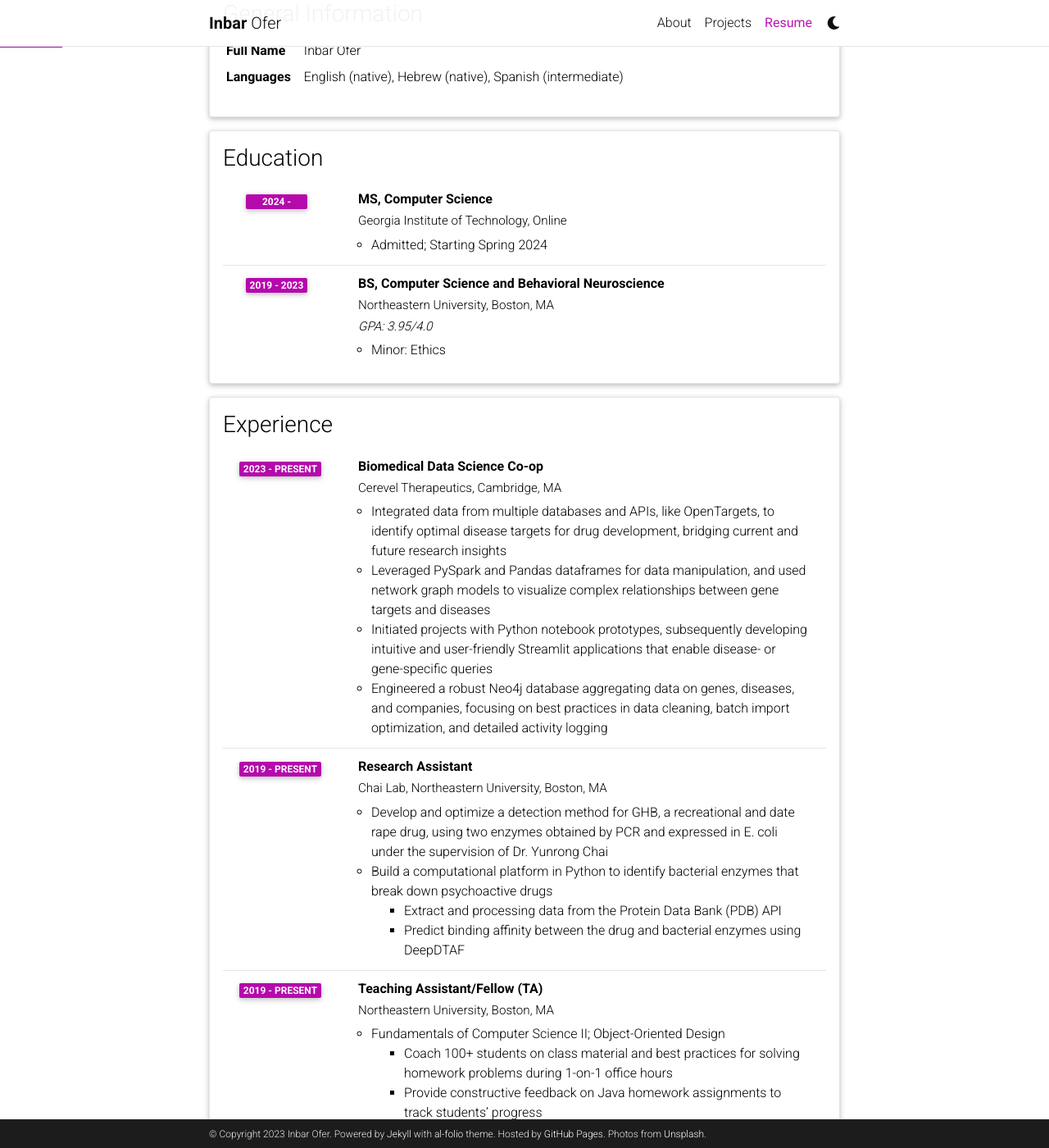
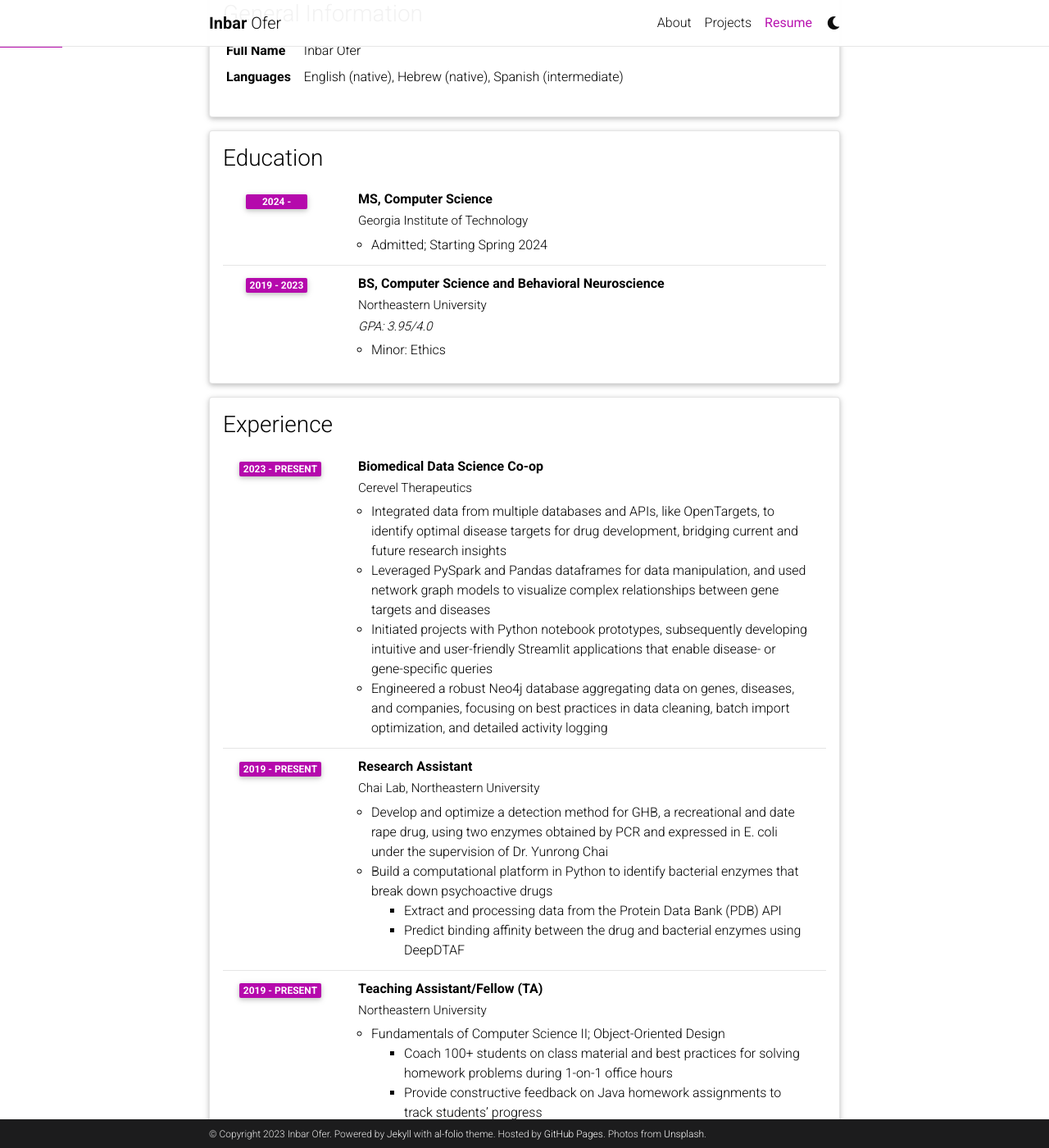
Before and after one commit to inbaro-neu/inbaro-neu.github.io, a Jekyll site: the page built from _pages/cv.md, in a window 1280 px wide and 1400 px high, scrolled down 202 px. Shown: the whole window at 82% size. Built offline with Jekyll 4.4.1, drawn with Linux system fonts in a browser that asks for light colours; comment, search, counter and statistics services are not loaded; a style sheet for code colours, icons or effects is not loaded; some of the changed text lies outside the part shown.

Commit message:
removed locations from cv

```diff
--- a/_data/cv.yml
+++ b/_data/cv.yml
@@ -12,13 +12,13 @@
   type: time_table
   contents:
     - title: MS, Computer Science
-      institution: Georgia Institute of Technology, Online
+      institution: Georgia Institute of Technology
       year: 2024 -
       description:
         - Admitted; Starting Spring 2024
 
     - title: BS, Computer Science and Behavioral Neuroscience
-      institution: Northeastern University, Boston, MA
+      institution: Northeastern University
       highlights: "GPA: 3.95/4.0"
       year: 2019 - 2023
       description:
@@ -28,7 +28,7 @@
   type: time_table
   contents:
     - title: Biomedical Data Science Co-op
-      institution: Cerevel Therapeutics, Cambridge, MA
+      institution: Cerevel Therapeutics
       year: 2023 - Present
       description:
         - Integrated data from multiple databases and APIs, like OpenTargets, to identify optimal disease targets for drug development, bridging current and future research insights
@@ -37,7 +37,7 @@
         - Engineered a robust Neo4j database aggregating data on genes, diseases, and companies, focusing on best practices in data cleaning, batch import optimization, and detailed activity logging
 
     - title: Research Assistant
-      institution: Chai Lab, Northeastern University, Boston, MA
+      institution: Chai Lab, Northeastern University
       year: 2019 - Present
       description:
         - Develop and optimize a detection method for GHB, a recreational and date rape drug, using two enzymes obtained by PCR and expressed in E. coli under the supervision of Dr. Yunrong Chai
@@ -47,7 +47,7 @@
             - Predict binding affinity between the drug and bacterial enzymes using DeepDTAF
 
     - title: Teaching Assistant/Fellow (TA)
-      institution: Northeastern University, Boston, MA
+      institution: Northeastern University
       year: 2019 - Present
       description:
         - title: Fundamentals of Computer Science II; Object-Oriented Design
@@ -64,7 +64,7 @@
             - Assist in the development and grading of weekly recitation problem sets, offering constructive feedback to enhance student understanding and performance on related homework assignments
 
     - title: Patient Care Assistant (PCA)
-      institution: Brigham & Women's Hospital, Boston, MA
+      institution: Brigham & Women's Hospital
       year: 2022
       description:
         - Provided direct and indirect care for patients by assisting RNs with clinical tasks and responding to the needs of patients and family members
@@ -73,7 +73,7 @@
         - Mentored and taught new nursing assistants to meet performance expectations
 
     - title: Data Engineering Co-op
-      institution: FogPharma, Cambridge, MA
+      institution: FogPharma
       year: 2021
       description:
         - Built applications using R Shiny to display and analyze quantitative biological and chemical data, improving scientist workflows
@@ -82,7 +82,7 @@
         - Designed and implemented scalable and secure cloud-based solutions using AWS services such as EC2 and S3, enabling efficient and reliable processing and storage of data
 
     - title: Creative Designer and Marketing Writer
-      institution: North American Pharmacal, Norwalk, CT
+      institution: North American Pharmacal
       year: 2018-2020
       description:
         - "Wrote, revised, and proofread original content for monthly newsletter (reader base: 70,000)"
@@ -93,14 +93,14 @@
   type: time_table
   contents:
     - title: Medical Advocate (Rape Crisis Counselor)
-      institution: Boston Area Rape Crisis Center (BARCC), Boston, MA
+      institution: Boston Area Rape Crisis Center (BARCC)
       year: 2021 - 2022
       description:
         - Provide emotional support to rape survivors in various Boston emergency rooms, allowing health practitioners to focus their efforts on physical exams and evidence collection
         - Communicate dependably with all parties involved, facilitating timely and streamlined treatment
 
     - title: Writer and Designer
-      institution: NU Sci Magazine, Boston, MA
+      institution: NU Sci Magazine
       year: 2023
       description:
         - Promote scientific literacy by writing about topics such as genetics
@@ -108,7 +108,7 @@
         - Design magazine pages in line with brand guidelines on Adobe InDesign
 
     - title: Campus Fellow
-      institution: "Shamayim: Jewish Animal Advocacy, Scottsdale, AZ"
+      institution: "Shamayim: Jewish Animal Advocacy"
       year: 2021 - 2022
       description:
         - Hosted several events supporting animal advocacy each semester in conjunction with the Northeastern Hillel
```
